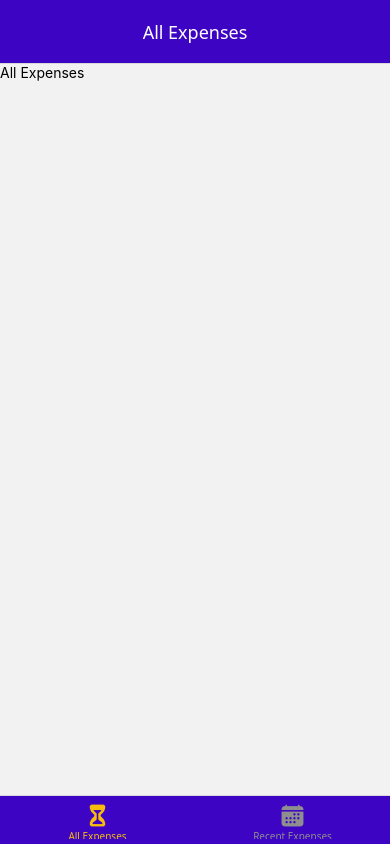
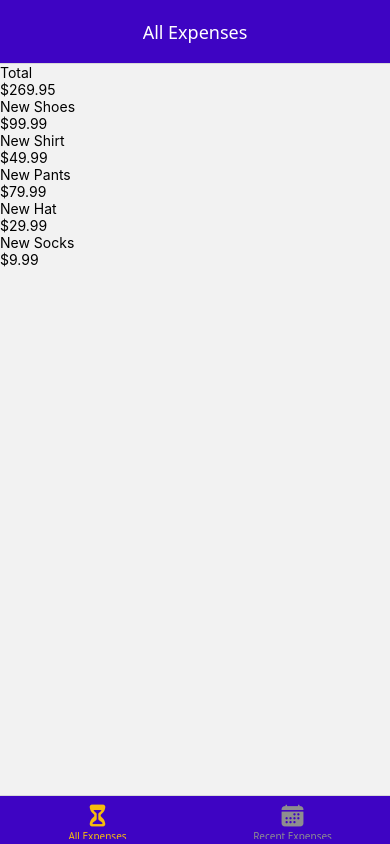
Before and after one commit to armanrajib/expense-tracker-app--react-native, a React Native app: screen /AllExpenses in a window 390 px wide. Built offline with nearby package versions, Linux system fonts and the light colour scheme.

Commit message:
Add ExpensesOuput related components

```diff
--- /dev/null
+++ b/components/ExpensesOutput/ExpensesList.js
@@ -0,0 +1,24 @@
+import { FlatList, Text, View } from "react-native";
+
+function renderExpenseItem(expense) {
+  return (
+    <View>
+      <Text>{expense.item.description}</Text>
+      <Text>${expense.item.amount.toFixed(2)}</Text>
+    </View>
+  );
+}
+
+function ExpensesList({ expenses }) {
+  return (
+    <View>
+      <FlatList
+        data={expenses}
+        keyExtractor={(item) => item.id}
+        renderItem={renderExpenseItem}
+      />
+    </View>
+  );
+}
+
+export default ExpensesList;
--- /dev/null
+++ b/components/ExpensesOutput/ExpensesOutput.js
@@ -0,0 +1,51 @@
+import { View } from "react-native";
+
+import ExpensesSummary from "./ExpensesSummary";
+import ExpensesList from "./ExpensesList";
+
+const DUMMY_EXPENSES = [
+  {
+    id: "e1",
+    description: "New Shoes",
+    amount: 99.99,
+    date: new Date(2021, 7, 14),
+  },
+  {
+    id: "e2",
+    description: "New Shirt",
+    amount: 49.99,
+    date: new Date(2021, 7, 15),
+  },
+  {
+    id: "e3",
+    description: "New Pants",
+    amount: 79.99,
+    date: new Date(2021, 7, 16),
+  },
+  {
+    id: "e4",
+    description: "New Hat",
+    amount: 29.99,
+    date: new Date(2021, 7, 17),
+  },
+  {
+    id: "e5",
+    description: "New Socks",
+    amount: 9.99,
+    date: new Date(2021, 7, 18),
+  },
+];
+
+function ExpensesOutput({ expenses, expensesPeriod }) {
+  return (
+    <View>
+      <ExpensesSummary
+        expenses={DUMMY_EXPENSES}
+        expensesPeriod={expensesPeriod}
+      />
+      <ExpensesList expenses={DUMMY_EXPENSES} />
+    </View>
+  );
+}
+
+export default ExpensesOutput;
--- /dev/null
+++ b/components/ExpensesOutput/ExpensesSummary.js
@@ -0,0 +1,17 @@
+import { Text, View } from "react-native";
+
+function ExpensesSummary({ expenses, expensesPeriod }) {
+  const totalExpenses = expenses.reduce(
+    (acc, expense) => acc + expense.amount,
+    0
+  );
+
+  return (
+    <View>
+      <Text>{expensesPeriod}</Text>
+      <Text>${totalExpenses.toFixed(2)}</Text>
+    </View>
+  );
+}
+
+export default ExpensesSummary;
--- a/screens/AllExpenses.js
+++ b/screens/AllExpenses.js
@@ -1,9 +1,11 @@
 import { Text, View } from "react-native";
+
+import ExpensesOutput from "../components/ExpensesOutput/ExpensesOutput";
 
 function AllExpenses() {
   return (
     <View>
-      <Text>All Expenses</Text>
+      <ExpensesOutput expensesPeriod="Total" />
     </View>
   );
 }
--- a/screens/RecentExpenses.js
+++ b/screens/RecentExpenses.js
@@ -1,9 +1,10 @@
 import { Text, View } from "react-native";
+import ExpensesOutput from "../components/ExpensesOutput/ExpensesOutput";
 
 function RecentExpenses() {
   return (
     <View>
-      <Text>Recent Expenses</Text>
+      <ExpensesOutput expensesPeriod="Last 7 Days" />
     </View>
   );
 }
```
